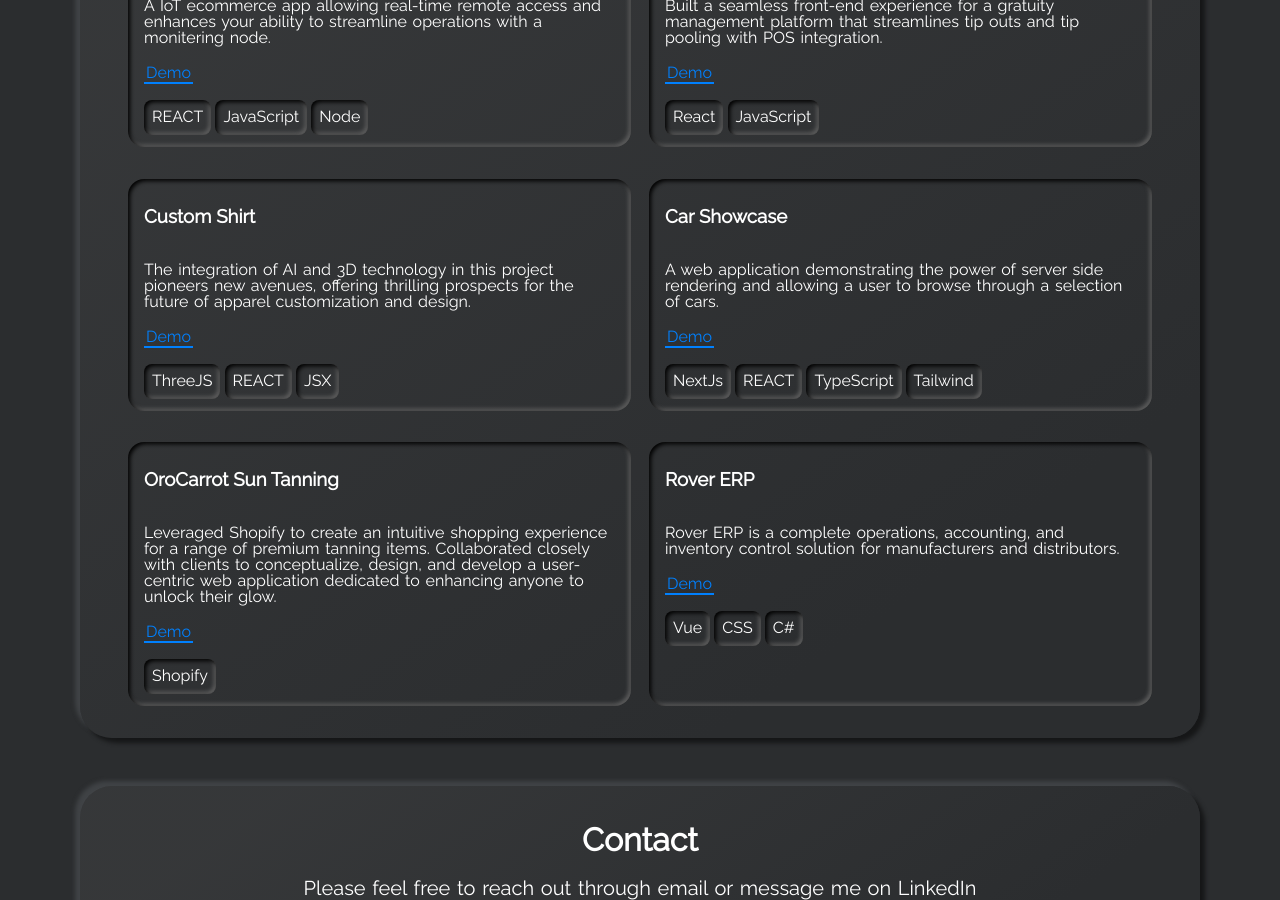
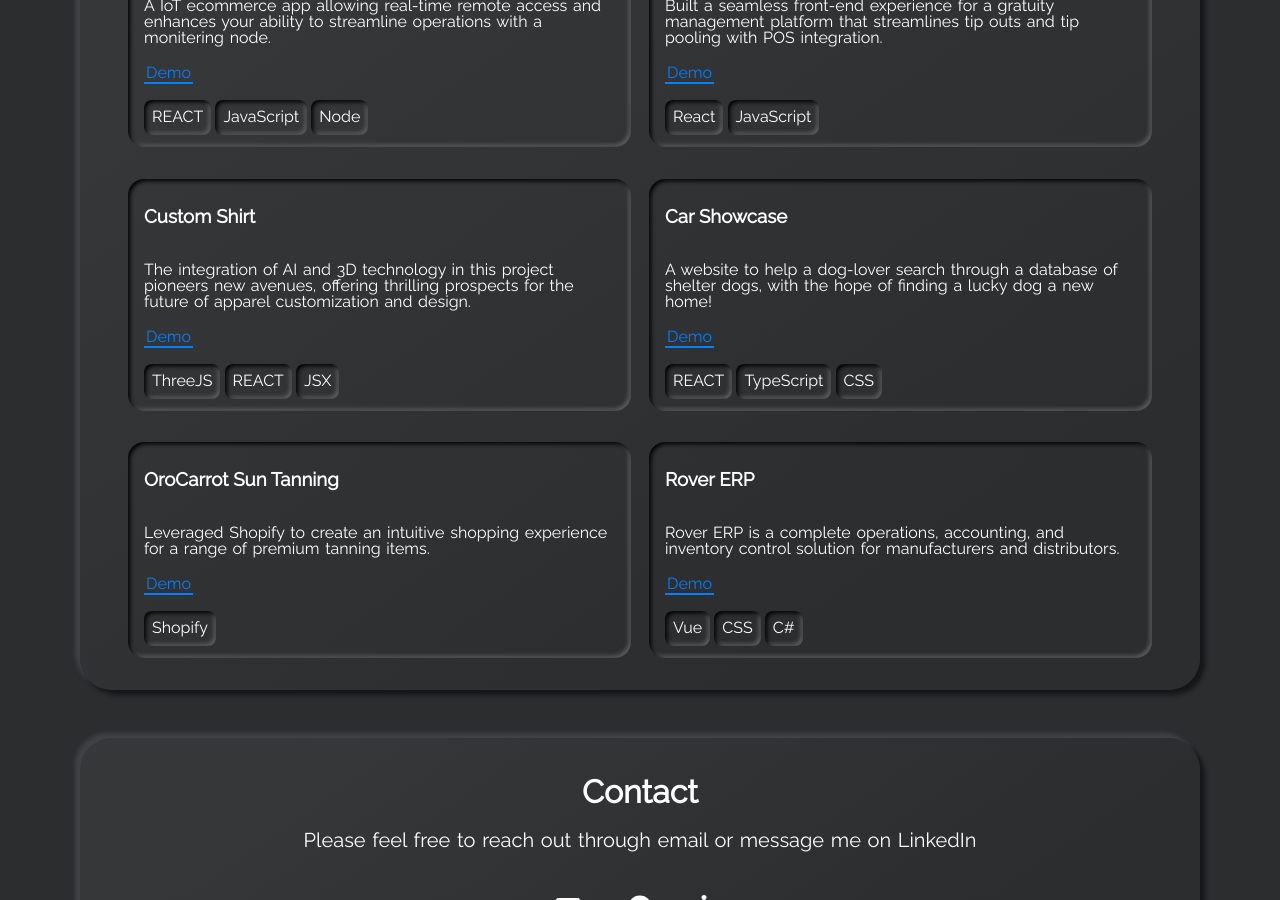
Before and after one commit to asadsidd16/asadportfolio, a Jekyll site: the page built from index.html, in a window 1280 px wide and 900 px high, scrolled down 2926 px. Built offline with Jekyll 4.4.1, drawn with Linux system fonts in a browser that asks for light colours.

Commit message:
new project replaced

```diff
--- a/_data/projects.yml
+++ b/_data/projects.yml
@@ -37,16 +37,15 @@
     - tag: JSX
 
 - name: Car Showcase
-  descr: "A web application demonstrating the power of server side rendering and allowing a user to browse through a selection of cars."
-  demo: https://car-showcase-dev.vercel.app/
+  descr: "A website to help a dog-lover search through a database of shelter dogs, with the hope of finding a lucky dog a new home!"
+  demo: https://fetch-dog-adoption.netlify.app/
   tags:
-    - tag: NextJs
     - tag: REACT
     - tag: TypeScript
-    - tag: Tailwind
+    - tag: CSS
 
 - name: OroCarrot Sun Tanning
-  descr: "Leveraged Shopify to create an intuitive shopping experience for a range of premium tanning items. Collaborated closely with clients to conceptualize, design, and develop a user-centric web application dedicated to enhancing anyone to unlock their glow."
+  descr: "Leveraged Shopify to create an intuitive shopping experience for a range of premium tanning items."
   demo: https://orocarrottanning.com/
   tags:
     - tag: Shopify
```
